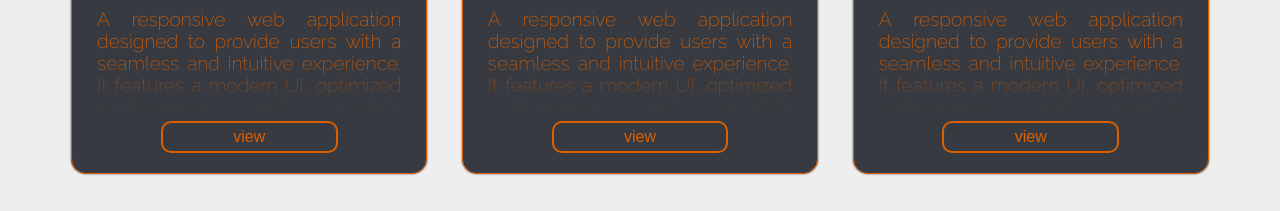
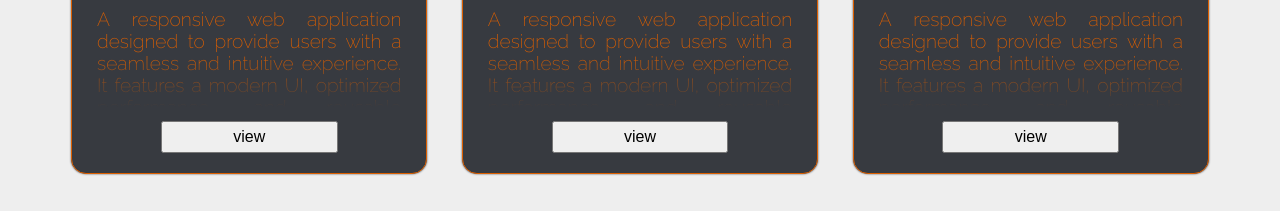
Before and after one commit to Franzcsng/fnc-portfolio, a React (Create React App) app in the folder frontend/: page / in a window 1280 px wide. Shown: the part 1240-1451 px from the top of the page. Built offline with nearby package versions, Linux system fonts and the light colour scheme; a web font is replaced by a local one.

Commit message:
Refractor: Add class to global button to avoid style mix

```diff
--- a/frontend/src/components/common/button/Button.js
+++ b/frontend/src/components/common/button/Button.js
@@ -5,7 +5,7 @@ const Button = ({width, bgGolor, hoverColor, borderColor, text, link}) => {
     return(
 
         <NavLink to={link}>
-            <button>
+            <button className='button-common'>
                 {text}
             </button>
         </NavLink>
--- a/frontend/src/components/common/button/Button.scss
+++ b/frontend/src/components/common/button/Button.scss
@@ -1,4 +1,4 @@
-button{
+.button-common{
     border: 2px solid var(--accent-color);
     background: transparent;
     padding: 10px;
```
